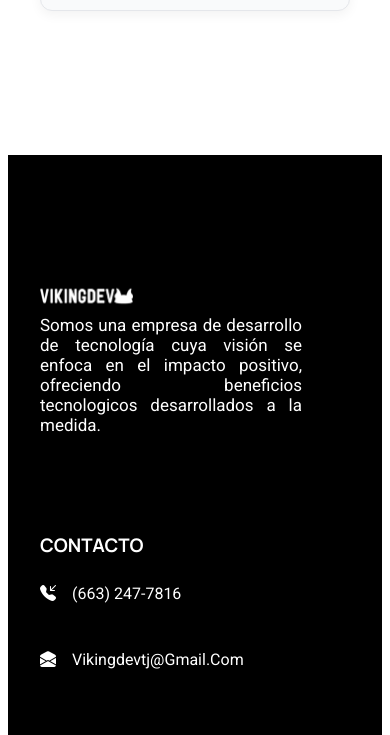
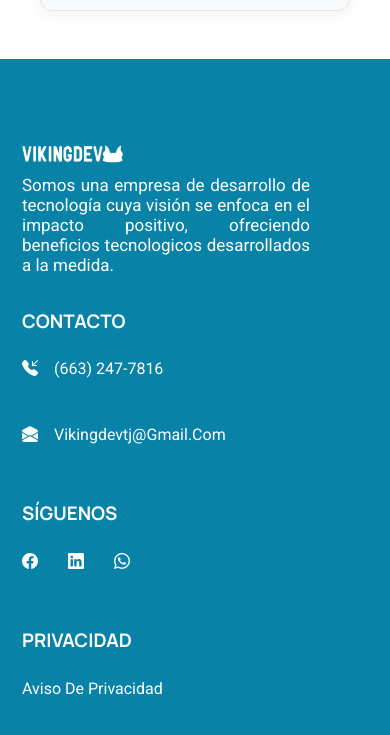
Before and after one commit to AntonioHerrera1994/vikingDevWebAstro, an Astro site: page / in a window 390 px wide. Shown: the part 9318-10053 px from the top of the page. Built offline with nearby package versions, Linux system fonts and the light colour scheme; Astro itself is replaced by a stand-in of ours.

Commit message:
footerresponsive

```diff
--- a/src/styles/footer.css
+++ b/src/styles/footer.css
@@ -88,17 +88,16 @@ li{
 @media screen and (max-width:800px){
 
     .footer{
-        margin: auto 0;
-        padding-top: 3rem;
-        padding-bottom: 1rem;
-        background-color: black;
+
+      padding: 0;
+
     }
 
     .footer-grid{
         display: grid;
         grid-template-columns: repeat(1, 1fr);
         grid-template-rows: repeat(1, 1fr);
-        gap: 32px;
+        gap: 0;
         padding: 2rem;
     }
 
@@ -111,4 +110,9 @@ li{
         margin-left: 0;
     }
 
+    .footer h3{
+  margin-top: 1rem;
+
+      }
+
 }
```
